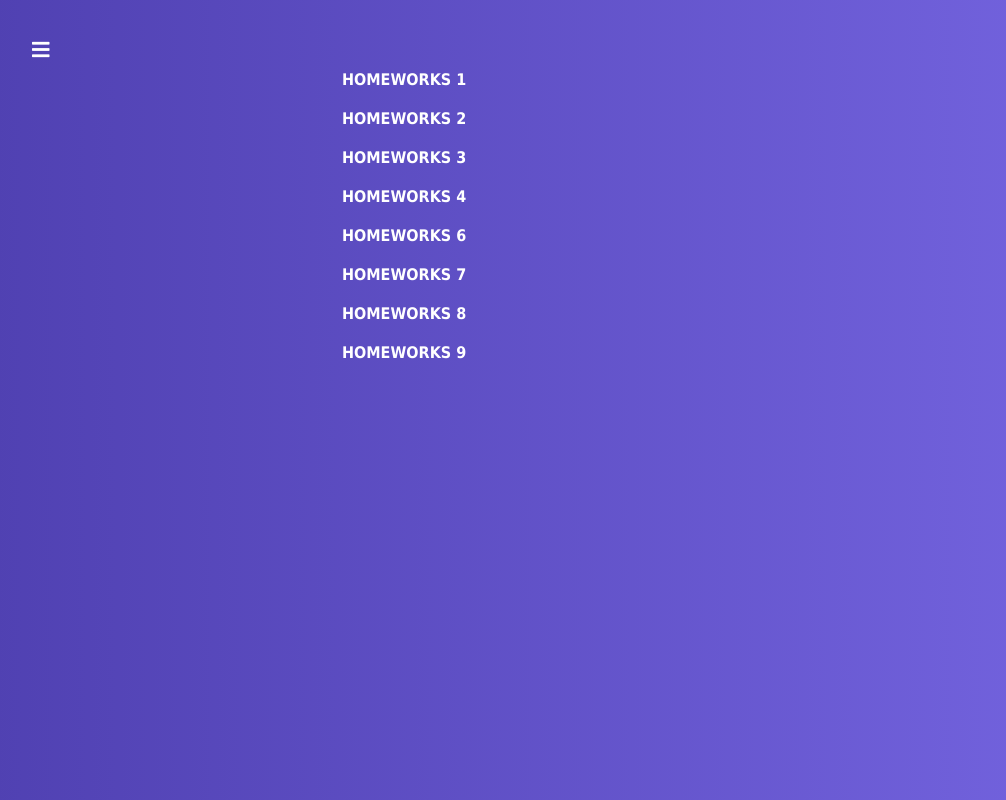
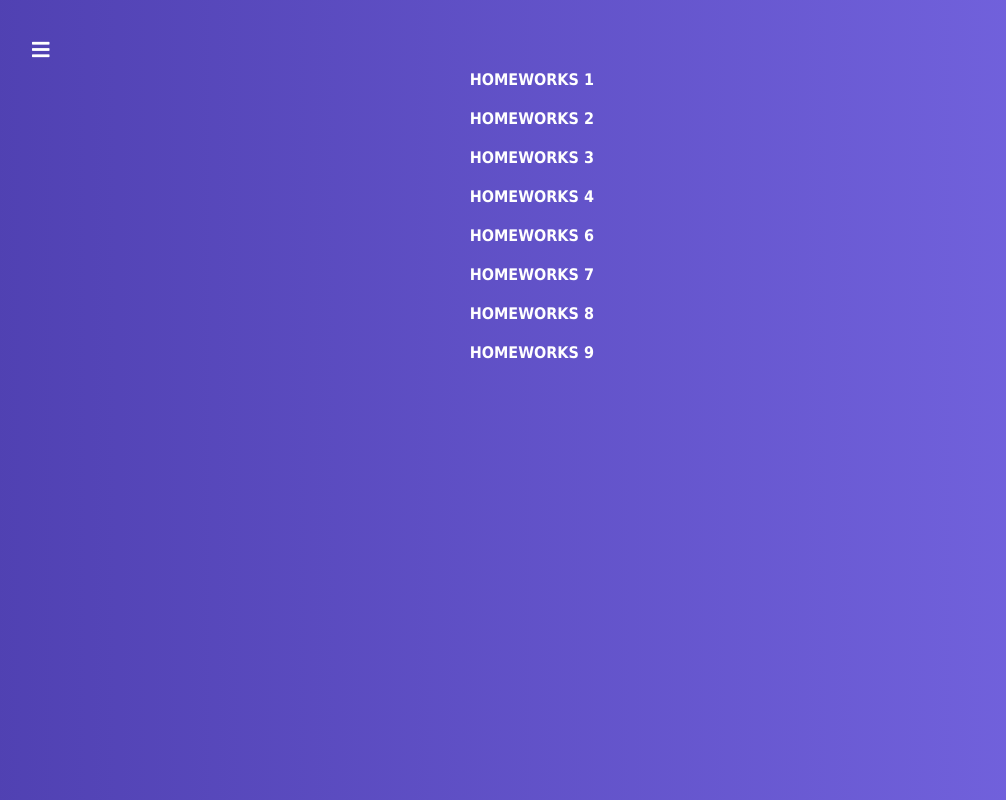
Before and after one commit to rebusok/homework, a React (Create React App) app: page /#/pre-junior in a window 1280 px wide. Shown: the whole page, without its empty margins (8-1014 px from the left). Built offline with nearby package versions, Linux system fonts and the light colour scheme.

Commit message:
fix route

```diff
--- a/src/p2-homeworks/h5/Routes.module.scss
+++ b/src/p2-homeworks/h5/Routes.module.scss
@@ -2,7 +2,7 @@
     display: flex;
     flex-direction: column;
     flex-grow: 1;
-    width: 50%;
+
     height: 100%;
     padding: 60px 20px;
 }
```
